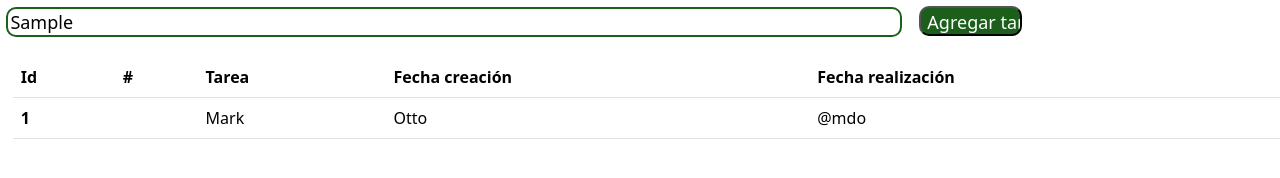
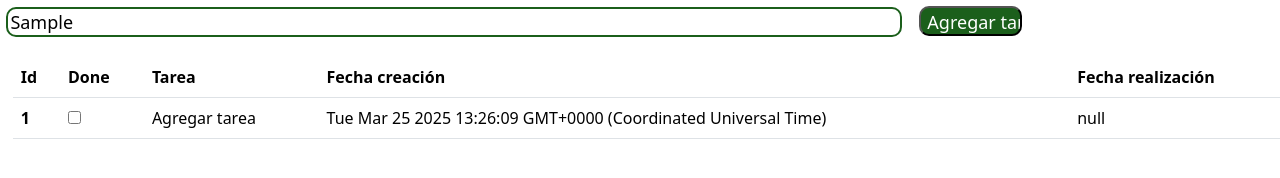
Before and after one commit to MartinZilbersztein/TP02_ToDoList_Zilbersztein_Entenza, a plain HTML site: page index.html in a window 1280 px wide. Both pictures are taken after typing "Sample" into the empty fields and a click on the input "Agregar tarea". Drawn offline with nearby package versions, Linux system fonts and the light colour scheme.

Commit message:
Añadir y refrescar página - 1.0

```diff
--- a/codigo.js
+++ b/codigo.js
@@ -2,27 +2,43 @@ let items = [];
 const contenedor = document.getElementsByClassName("items");
 const botonEnviar = document.getElementById('boton');
 const bodyTabla = document.getElementById('tableBody');
+let id = 0;
 
 const anadirItem = () =>{
+    let idObjeto = obtenerId(items.length+1);
     let objeto = {
+        id:obtenerId(idObjeto),
         tarea:document.getElementById('descripcion').value,
         fechaCreacion:new Date(),
         realizado:false,
         fechaRealizacion:null
     }
     items.push(objeto);
-    console.log(items);
     refrescarPagina();
 }
 const refrescarPagina = () =>{
+    bodyTabla.innerText = "";
     items.forEach(item =>{
-        let nombre = document.createElement("td");
-    })
+        let row = `
+        <tr>
+            <th scope="row">${item.id}</th>
+            <td><input type="checkbox"></td>
+            <td>${item.tarea}</td>
+            <td>${item.fechaCreacion}</td>
+            <td>${item.fechaRealizacion}</td>
+        </tr>`;
+        document.getElementById('tableBody').innerHTML += row;
+    });
+}
+const crearObjeto = (id, nombre, fechaCreacion, fechaRealizacion, realizado) =>{
+    let objeto ={
+        Id: id,
+        Nombre: nombre,
+        FechaCreacion: fechaCreacion,
+        FechaRealizacion: fechaRealizacion,
+        Realizado: realizado
+    }
+    return objeto;
 }
 
-
-for (let i = 0; i < items.length; i++)
-{
-
-
-}
+const obtenerId = (id) => id++;
--- a/index.html
+++ b/index.html
@@ -14,26 +14,20 @@
 <body>
     <div class="ToDo">
         <input class="agregar" type="text">
-        <input  class="enviar" type="submit" value="Agregar tarea">
+        <input id="descripcion" class="enviar" type="submit" value="Agregar tarea" onclick="anadirItem()">
 
         <table class="table">
             <thead>
             <tr>
                 <th scope="col">Id</th>
-                <th scope="col">#</th>
+                <th scope="col">Done</th>
                 <th scope="col">Tarea</th>
                 <th scope="col">Fecha creación</th>
                 <th scope="col">Fecha realización</th>
             </tr>
             </thead>
             <tbody id="tableBody">
-                <tr>
-                    <th scope="row">1</th>
-                    <td></td>
-                    <td>Mark</td>
-                    <td>Otto</td>
-                    <td>@mdo</td>
-                </tr>
+
             </tbody>
         </table>
     </div>
```
